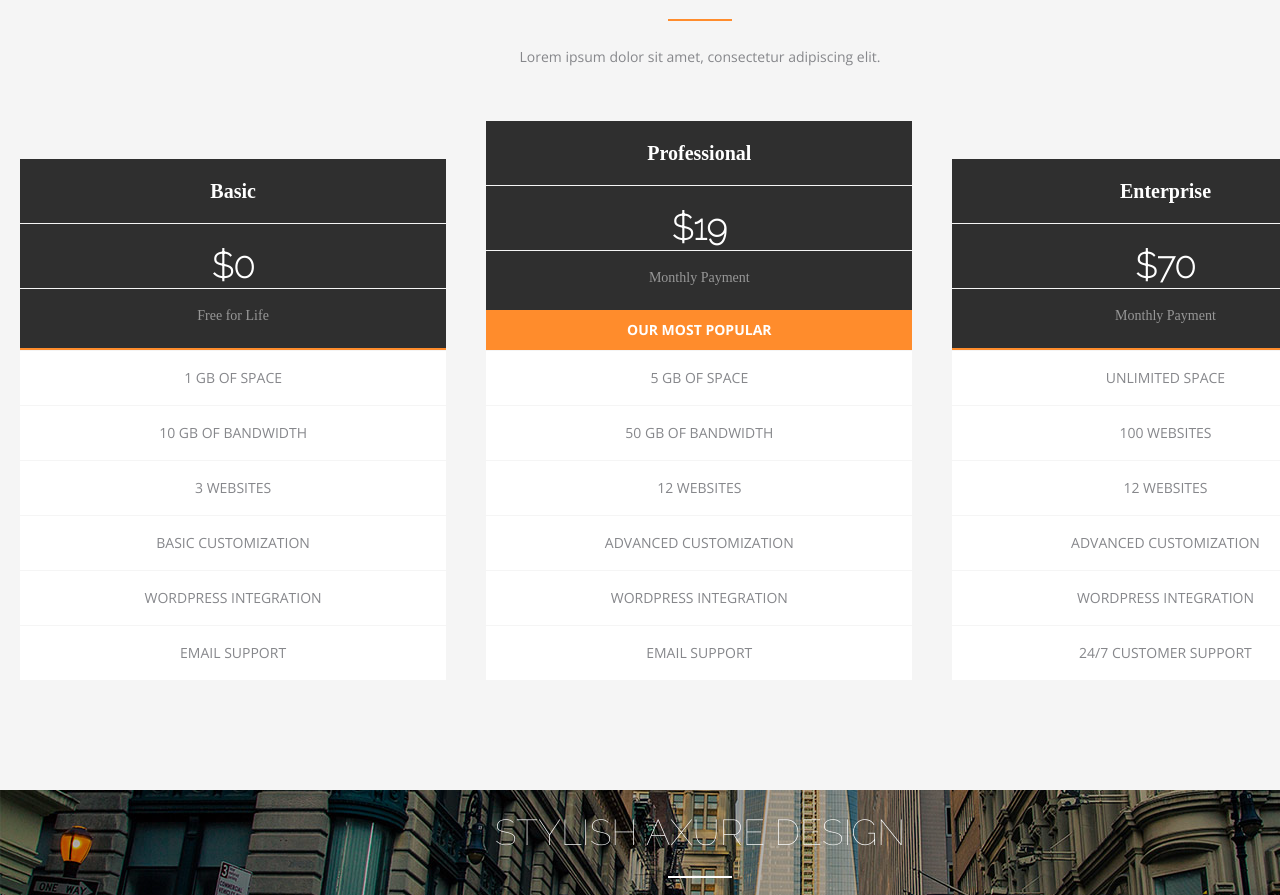
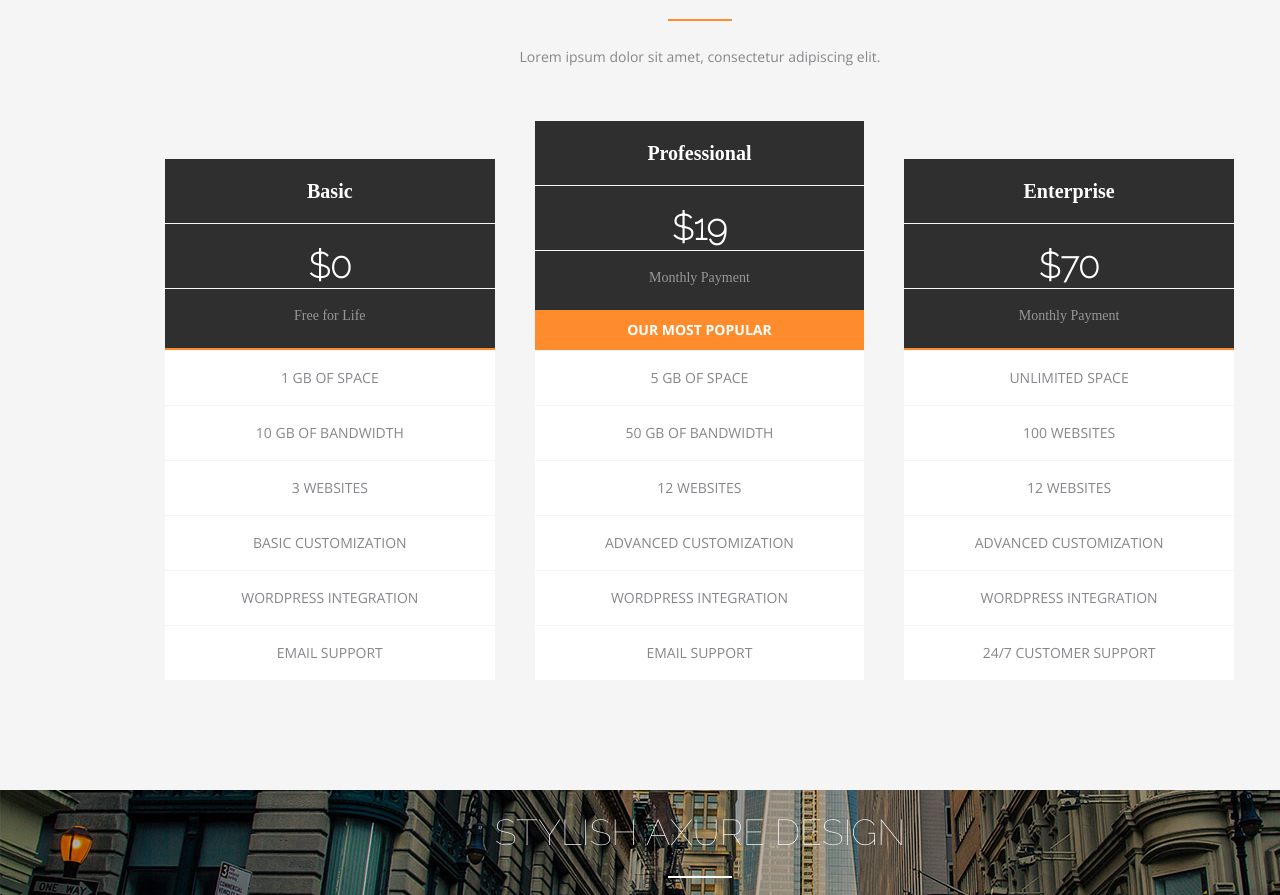
Before and after one commit to akohovich/homeworkTMS, a plain HTML site: page maket/index.html in a window 1280 px wide. Shown: the part 717-1612 px from the top of the page. Drawn offline with nearby package versions, Linux system fonts and the light colour scheme.

Commit message:
Add files via upload

```diff
--- a/maket/css/styles.css
+++ b/maket/css/styles.css
@@ -119,6 +119,7 @@ p {
 
 .pricing_columns_block {
     display: flex;
+    padding: 0 145px;
 }
 
 .pricing_block {
```
